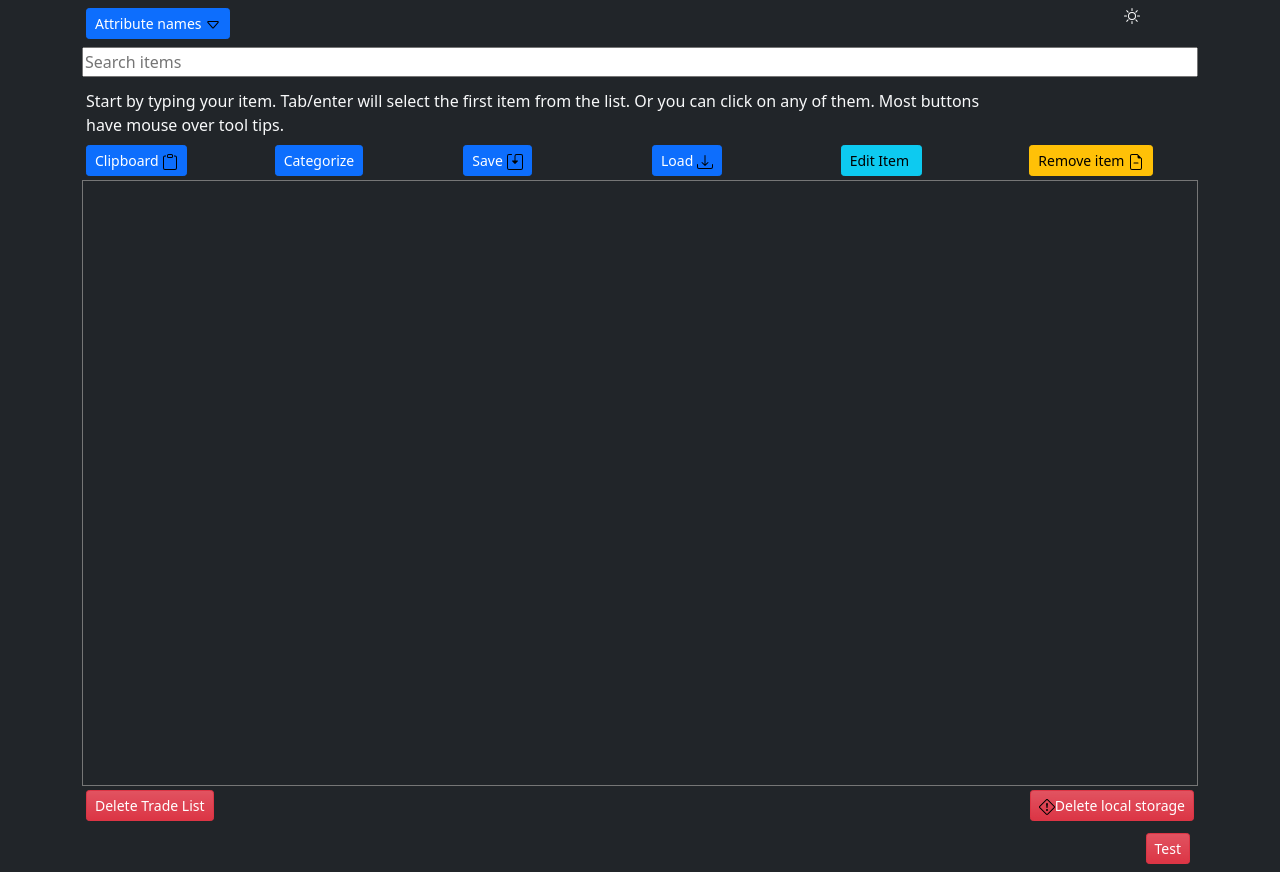
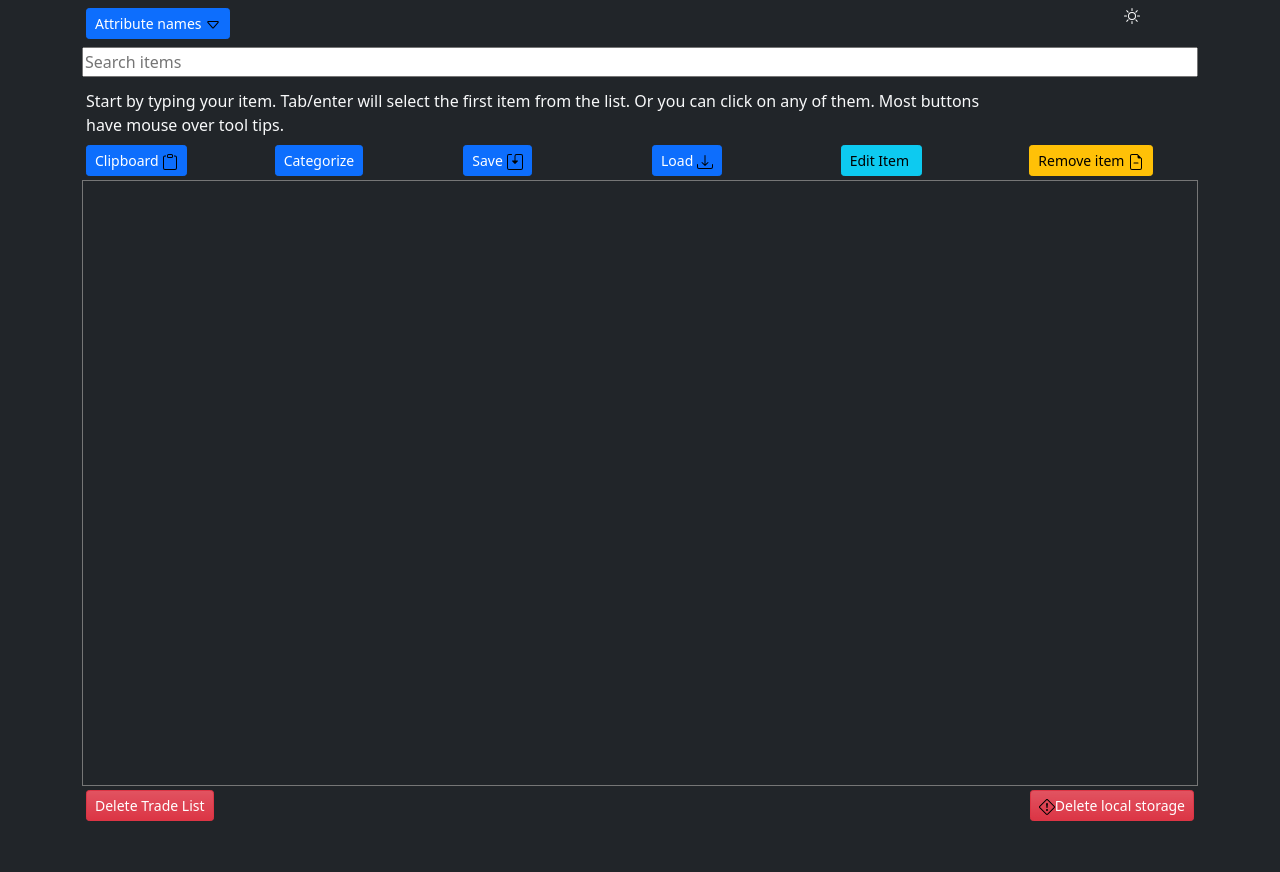
Before and after one commit to goliveonafarm/TradeThreadBuilder, a plain HTML site: page index.html in a window 1280 px wide. After the commit the page ends 841 px from the top, so only its background shows below. Drawn offline with nearby package versions, Linux system fonts and the light colour scheme.

Commit message:
Fixed formatting issue

```diff
--- a/index.html
+++ b/index.html
@@ -218,7 +218,7 @@
         </div>
 
             <div class=" p-2 float-end">
-                <button style="display: hidden;" class="btn btn-sm btn-danger bg-gradient text-nowrap" type="button" aria-expanded="false"
+                <button style="display: none;" class="btn btn-sm btn-danger bg-gradient text-nowrap" type="button" aria-expanded="false"
                     id="testBtnID" title="This button is for testing purposes only and should not do anything :P">
                     Test </button>
             </div>
```
